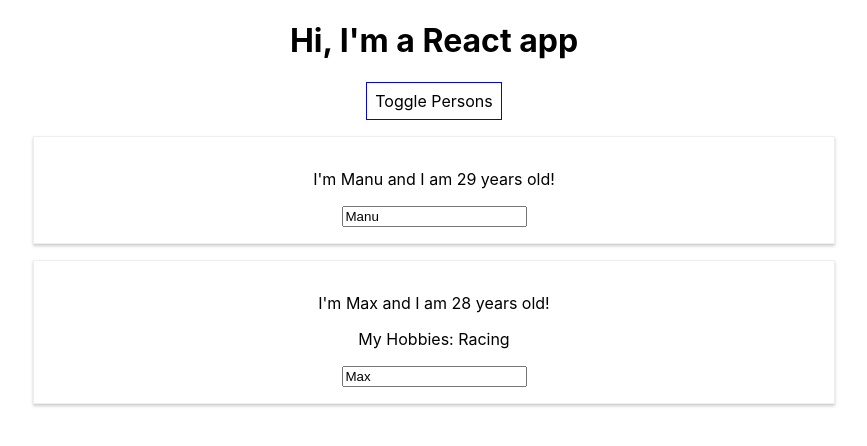
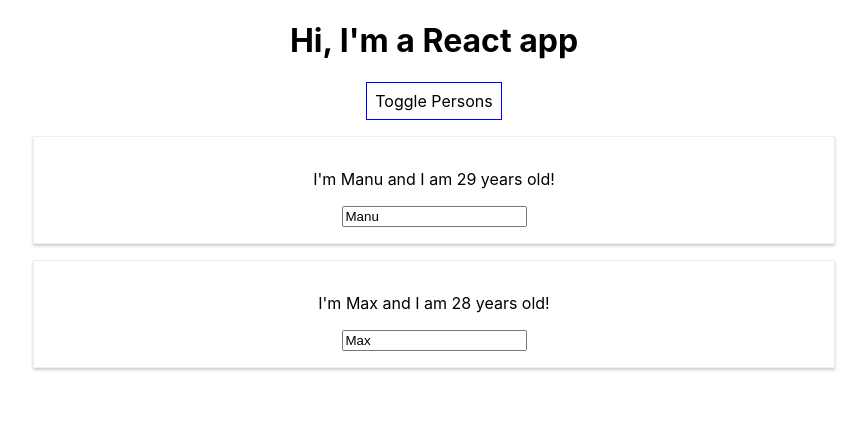
Before and after one commit to pauline-f/Learning_React, a React (Create React App) app: page / in a window 1280 px wide. Both pictures are taken after a click on the button "Toggle Persons". Shown: the top 446 px of the page, without its empty margins (206-1073 px from the left). Built offline with nearby package versions, Linux system fonts and the light colour scheme.

Commit message:
Outputting lists

```diff
--- a/src/App.js
+++ b/src/App.js
@@ -49,8 +49,11 @@
     if (this.state.showPersons) {
       persons = (
         <div>
-            <Person name={this.state.persons[0].name} age={this.state.persons[0].age}  click={this.switchNameHandler.bind(this, 'Max!')}/>
-            <Person name={this.state.persons[1].name} age={this.state.persons[1].age} changed={this.nameChangedHandler}>My Hobbies: Racing</Person>
+            {this.state.persons.map(person => {
+              return <Person
+                name = {person.name}
+                age = {person.age}/>
+            })}
         </div>
       );
     }
```
